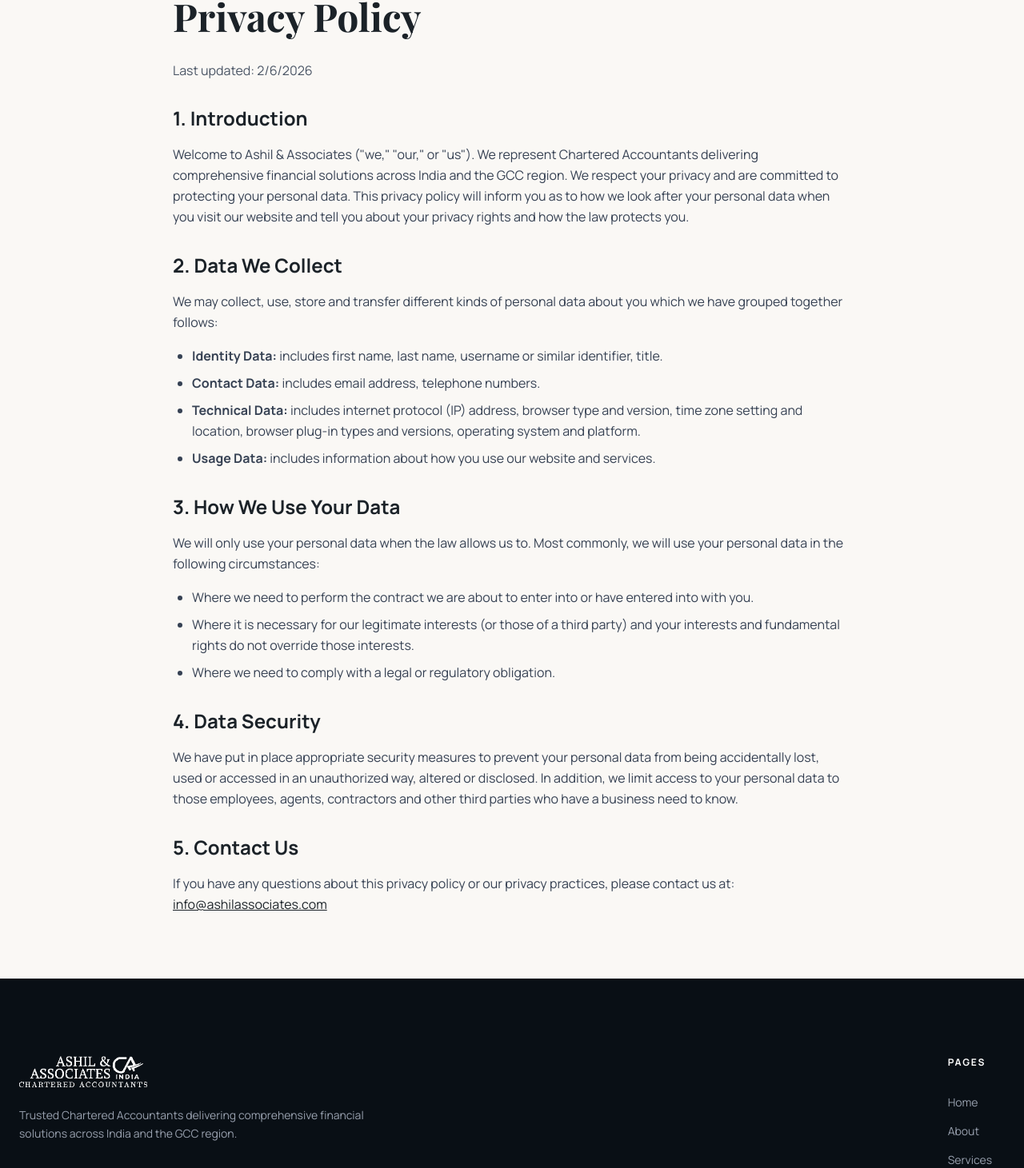
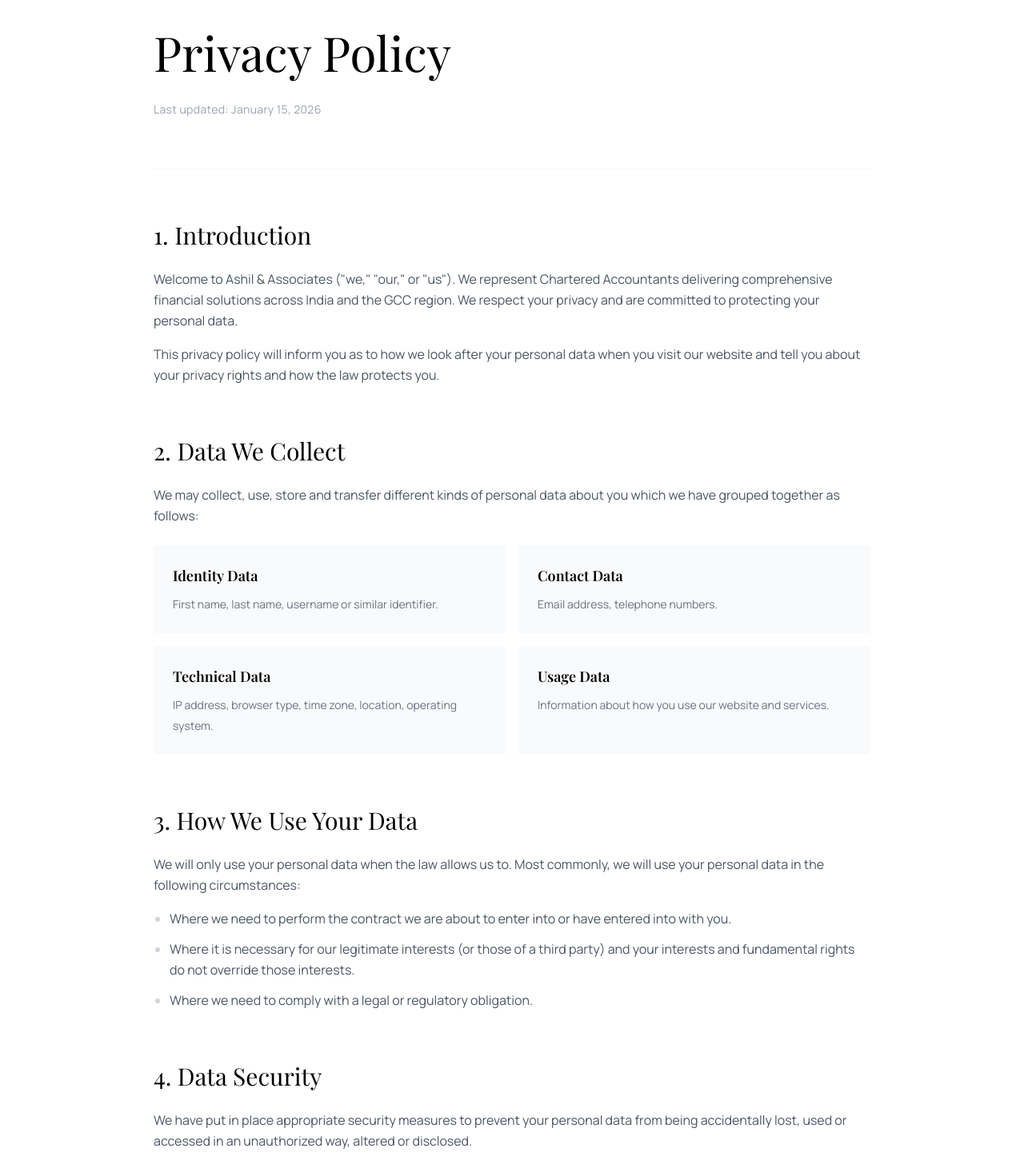
Before and after one commit to AsilMehaboob/Ashil-Associates, a Next.js app: page /privacy-policy in a window 1280 px wide. Shown: the part 132-1593 px from the top of the page at 80% size. Built offline with nearby package versions, Linux system fonts and the light colour scheme.

Commit message:
other pages ui enhanced

```diff
--- a/app/privacy-policy/page.tsx
+++ b/app/privacy-policy/page.tsx
@@ -1,116 +1,189 @@
-import Link from "next/link";
+"use client";
+
 import Nav from "@/components/Nav";
 import Footer from "@/components/Footer";
+import { motion } from "framer-motion";
 
 export default function PrivacyPolicy() {
+  const fadeIn = {
+    initial: { opacity: 0, y: 20 },
+    animate: { opacity: 1, y: 0 },
+    transition: { duration: 0.6 },
+  };
+
   return (
-    <div className="min-h-screen text-[#1b2228]">
+    <div className="min-h-screen bg-white">
       <Nav />
-      <main className="pt-32 pb-20 px-6 max-w-4xl mx-auto">
-        <h1 className="text-4xl md:text-5xl font-serif font-bold mb-8">
+
+      <main className="pt-40 pb-24 px-6 sm:px-8 lg:px-12">
+        <article className="max-w-4xl mx-auto">
+          {/* Header */}
+          <motion.div
+            initial={fadeIn.initial}
+            animate={fadeIn.animate}
+            transition={fadeIn.transition}
+            className="mb-16 border-b border-gray-100 pb-16"
+          >
+            <h1 className="text-4xl sm:text-5xl md:text-6xl font-serif text-black leading-tight mb-6">
               Privacy Policy
             </h1>
-        <p className="text-gray-600 mb-8 font-sans">
-          Last updated: {new Date().toLocaleDateString()}
+            <p className="text-gray-400 font-sans text-sm tracking-wide">
+              Last updated: January 15, 2026
             </p>
+          </motion.div>
 
-        <div className="space-y-8 font-sans text-gray-700 leading-relaxed">
-          <section>
-            <h2 className="text-2xl font-bold text-[#1b2228] mb-4">1. Introduction</h2>
+          {/* Content */}
+          <div className="space-y-16">
+            <motion.section
+              initial={{ opacity: 0, y: 20 }}
+              whileInView={{ opacity: 1, y: 0 }}
+              viewport={{ once: true }}
+              transition={{ duration: 0.6, delay: 0.2 }}
+            >
+              <h2 className="text-2xl md:text-3xl font-serif text-black mb-6">
+                1. Introduction
+              </h2>
+              <div className="text-gray-600 font-sans leading-relaxed text-base space-y-4">
                 <p>
-              Welcome to Ashil & Associates ("we," "our," or "us"). We represent
-              Chartered Accountants delivering comprehensive financial solutions
-              across India and the GCC region. We respect your privacy and are
-              committed to protecting your personal data. This privacy policy
-              will inform you as to how we look after your personal data when you
-              visit our website and tell you about your privacy rights and how
-              the law protects you.
+                  Welcome to Ashil & Associates ("we," "our," or "us"). We
+                  represent Chartered Accountants delivering comprehensive
+                  financial solutions across India and the GCC region. We
+                  respect your privacy and are committed to protecting your
+                  personal data.
                 </p>
-          </section>
+                <p>
+                  This privacy policy will inform you as to how we look after
+                  your personal data when you visit our website and tell you
+                  about your privacy rights and how the law protects you.
+                </p>
+              </div>
+            </motion.section>
 
-          <section>
-            <h2 className="text-2xl font-bold text-[#1b2228] mb-4">
+            <motion.section
+              initial={{ opacity: 0, y: 20 }}
+              whileInView={{ opacity: 1, y: 0 }}
+              viewport={{ once: true }}
+              transition={{ duration: 0.6, delay: 0.3 }}
+            >
+              <h2 className="text-2xl md:text-3xl font-serif text-black mb-6">
                 2. Data We Collect
               </h2>
-            <p className="mb-4">
-              We may collect, use, store and transfer different kinds of personal
-              data about you which we have grouped together follows:
+              <div className="text-gray-600 font-sans leading-relaxed text-base space-y-4">
+                <p>
+                  We may collect, use, store and transfer different kinds of
+                  personal data about you which we have grouped together as
+                  follows:
                 </p>
-            <ul className="list-disc pl-6 space-y-2">
+                <ul className="grid grid-cols-1 md:grid-cols-2 gap-4 mt-6">
+                  {[
+                    {
+                      label: "Identity Data",
+                      text: "First name, last name, username or similar identifier.",
+                    },
+                    {
+                      label: "Contact Data",
+                      text: "Email address, telephone numbers.",
+                    },
+                    {
+                      label: "Technical Data",
+                      text: "IP address, browser type, time zone, location, operating system.",
+                    },
+                    {
+                      label: "Usage Data",
+                      text: "Information about how you use our website and services.",
+                    },
+                  ].map((item, i) => (
+                    <li key={i} className="bg-gray-50 p-6 rounded-sm">
+                      <strong className="block text-black font-semibold font-serif mb-2 text-lg">
+                        {item.label}
+                      </strong>
+                      <span className="text-sm text-gray-500">{item.text}</span>
+                    </li>
+                  ))}
+                </ul>
+              </div>
+            </motion.section>
+
+            <motion.section
+              initial={{ opacity: 0, y: 20 }}
+              whileInView={{ opacity: 1, y: 0 }}
+              viewport={{ once: true }}
+              transition={{ duration: 0.6, delay: 0.4 }}
+            >
+              <h2 className="text-2xl md:text-3xl font-serif text-black mb-6">
+                3. How We Use Your Data
+              </h2>
+              <div className="text-gray-600 font-sans leading-relaxed text-base space-y-4">
+                <p>
+                  We will only use your personal data when the law allows us to.
+                  Most commonly, we will use your personal data in the following
+                  circumstances:
+                </p>
+                <ul className="list-disc pl-5 space-y-3 marker:text-gray-300">
                   <li>
-                <strong>Identity Data:</strong> includes first name, last name,
-                username or similar identifier, title.
+                    Where we need to perform the contract we are about to enter
+                    into or have entered into with you.
                   </li>
                   <li>
-                <strong>Contact Data:</strong> includes email address, telephone
-                numbers.
+                    Where it is necessary for our legitimate interests (or those
+                    of a third party) and your interests and fundamental rights
+                    do not override those interests.
                   </li>
                   <li>
-                <strong>Technical Data:</strong> includes internet protocol (IP)
-                address, browser type and version, time zone setting and
-                location, browser plug-in types and versions, operating system
-                and platform.
-              </li>
-              <li>
-                <strong>Usage Data:</strong> includes information about how you
-                use our website and services.
+                    Where we need to comply with a legal or regulatory
+                    obligation.
                   </li>
                 </ul>
-          </section>
+              </div>
+            </motion.section>
 
-          <section>
-            <h2 className="text-2xl font-bold text-[#1b2228] mb-4">
-              3. How We Use Your Data
-            </h2>
-            <p>
-              We will only use your personal data when the law allows us to. Most
-              commonly, we will use your personal data in the following
-              circumstances:
-            </p>
-            <ul className="list-disc pl-6 space-y-2 mt-4">
-              <li>
-                Where we need to perform the contract we are about to enter into
-                or have entered into with you.
-              </li>
-              <li>
-                Where it is necessary for our legitimate interests (or those of a
-                third party) and your interests and fundamental rights do not
-                override those interests.
-              </li>
-              <li>Where we need to comply with a legal or regulatory obligation.</li>
-            </ul>
-          </section>
-
-          <section>
-            <h2 className="text-2xl font-bold text-[#1b2228] mb-4">
+            <motion.section
+              initial={{ opacity: 0, y: 20 }}
+              whileInView={{ opacity: 1, y: 0 }}
+              viewport={{ once: true }}
+              transition={{ duration: 0.6, delay: 0.5 }}
+            >
+              <h2 className="text-2xl md:text-3xl font-serif text-black mb-6">
                 4. Data Security
               </h2>
+              <div className="text-gray-600 font-sans leading-relaxed text-base space-y-4">
                 <p>
-              We have put in place appropriate security measures to prevent your
-              personal data from being accidentally lost, used or accessed in an
-              unauthorized way, altered or disclosed. In addition, we limit
-              access to your personal data to those employees, agents,
-              contractors and other third parties who have a business need to
-              know.
+                  We have put in place appropriate security measures to prevent
+                  your personal data from being accidentally lost, used or
+                  accessed in an unauthorized way, altered or disclosed.
                 </p>
-          </section>
+                <p>
+                  In addition, we limit access to your personal data to those
+                  employees, agents, contractors and other third parties who
+                  have a business need to know.
+                </p>
+              </div>
+            </motion.section>
 
-          <section>
-            <h2 className="text-2xl font-bold text-[#1b2228] mb-4">
+            <motion.section
+              initial={{ opacity: 0, y: 20 }}
+              whileInView={{ opacity: 1, y: 0 }}
+              viewport={{ once: true }}
+              transition={{ duration: 0.6, delay: 0.6 }}
+            >
+              <h2 className="text-2xl md:text-3xl font-serif text-black mb-6">
                 5. Contact Us
               </h2>
-            <p>
-              If you have any questions about this privacy policy or our privacy
-              practices, please contact us at:{" "}
+              <div className="bg-[#F5F5F0] p-8 sm:p-10 rounded-sm">
+                <p className="text-gray-600 font-sans leading-relaxed mb-6">
+                  If you have any questions about this privacy policy or our
+                  privacy practices, please contact us at:
+                </p>
                 <a
                   href="mailto:info@ashilassociates.com"
-                className="text-[#1b2228] underline hover:text-gray-600"
+                  className="text-black font-serif text-xl border-b border-black/20 hover:border-black pb-1 transition-colors"
                 >
                   info@ashilassociates.com
                 </a>
-            </p>
-          </section>
               </div>
+            </motion.section>
+          </div>
+        </article>
       </main>
       <Footer />
     </div>
--- a/app/terms-of-service/page.tsx
+++ b/app/terms-of-service/page.tsx
@@ -1,105 +1,164 @@
-import Link from "next/link";
+"use client";
+
 import Nav from "@/components/Nav";
 import Footer from "@/components/Footer";
+import { motion } from "framer-motion";
 
 export default function TermsOfService() {
+  const fadeIn = {
+    initial: { opacity: 0, y: 20 },
+    animate: { opacity: 1, y: 0 },
+    transition: { duration: 0.6 },
+  };
+
   return (
-    <div className="min-h-screen text-[#1b2228]">
+    <div className="min-h-screen bg-white">
       <Nav />
-      <main className="pt-32 pb-20 px-6 max-w-4xl mx-auto">
-        <h1 className="text-4xl md:text-5xl font-serif font-bold mb-8">
+
+      <main className="pt-40 pb-24 px-6 sm:px-8 lg:px-12">
+        <article className="max-w-4xl mx-auto">
+          {/* Header */}
+          <motion.div
+            initial={fadeIn.initial}
+            animate={fadeIn.animate}
+            transition={fadeIn.transition}
+            className="mb-16 border-b border-gray-100 pb-16"
+          >
+            <h1 className="text-4xl sm:text-5xl md:text-6xl font-serif text-black leading-tight mb-6">
               Terms of Service
             </h1>
-        <p className="text-gray-600 mb-8 font-sans">
-          Last updated: {new Date().toLocaleDateString()}
+            <p className="text-gray-400 font-sans text-sm tracking-wide">
+              Last updated: January 15, 2026
             </p>
+          </motion.div>
 
-        <div className="space-y-8 font-sans text-gray-700 leading-relaxed">
-          <section>
-            <h2 className="text-2xl font-bold text-[#1b2228] mb-4">
+          {/* Content */}
+          <div className="space-y-16">
+            <motion.section
+              initial={{ opacity: 0, y: 20 }}
+              whileInView={{ opacity: 1, y: 0 }}
+              viewport={{ once: true }}
+              transition={{ duration: 0.6, delay: 0.2 }}
+            >
+              <h2 className="text-2xl md:text-3xl font-serif text-black mb-6">
                 1. Acceptance of Terms
               </h2>
+              <div className="text-gray-600 font-sans leading-relaxed text-base space-y-4">
                 <p>
-              By accessing and using this website, you accept and agree to be
-              bound by the terms and provision of this agreement. In addition,
-              when using these particular services, you shall be subject to any
-              posted guidelines or rules applicable to such services. Any
-              participation in this service will constitute acceptance of this
-              agreement. If you do not agree to abide by the above, please do not
-              use this service.
+                  By accessing and using this website, you accept and agree to
+                  be bound by the terms and provision of this agreement.
                 </p>
-          </section>
+                <p>
+                  In addition, when using these particular services, you shall
+                  be subject to any posted guidelines or rules applicable to
+                  such services. Any participation in this service will
+                  constitute acceptance of this agreement. If you do not agree
+                  to abide by the above, please do not use this service.
+                </p>
+              </div>
+            </motion.section>
 
-          <section>
-            <h2 className="text-2xl font-bold text-[#1b2228] mb-4">
+            <motion.section
+              initial={{ opacity: 0, y: 20 }}
+              whileInView={{ opacity: 1, y: 0 }}
+              viewport={{ once: true }}
+              transition={{ duration: 0.6, delay: 0.3 }}
+            >
+              <h2 className="text-2xl md:text-3xl font-serif text-black mb-6">
                 2. Intellectual Property
               </h2>
+              <div className="text-gray-600 font-sans leading-relaxed text-base space-y-4">
                 <p>
-              This site and its original content, features, and functionality are
-              owned by Ashil & Associates and are protected by international
-              copyright, trademark, patent, trade secret, and other intellectual
-              property or proprietary rights laws.
+                  This site and its original content, features, and
+                  functionality are owned by Ashil & Associates and are
+                  protected by international copyright, trademark, patent, trade
+                  secret, and other intellectual property or proprietary rights
+                  laws.
                 </p>
-          </section>
+              </div>
+            </motion.section>
 
-          <section>
-            <h2 className="text-2xl font-bold text-[#1b2228] mb-4">
+            <motion.section
+              initial={{ opacity: 0, y: 20 }}
+              whileInView={{ opacity: 1, y: 0 }}
+              viewport={{ once: true }}
+              transition={{ duration: 0.6, delay: 0.4 }}
+            >
+              <h2 className="text-2xl md:text-3xl font-serif text-black mb-6">
                 3. Use License
               </h2>
-            <p className="mb-4">
+              <div className="text-gray-600 font-sans leading-relaxed text-base space-y-4">
+                <p>
                   Permission is granted to temporarily download one copy of the
-              materials (information or software) on Ashil & Associates' website
-              for personal, non-commercial transitory viewing only. This is the
-              grant of a license, not a transfer of title, and under this
-              license you may not:
+                  materials (information or software) on Ashil & Associates'
+                  website for personal, non-commercial transitory viewing only.
+                  This is the grant of a license, not a transfer of title, and
+                  under this license you may not:
                 </p>
-            <ul className="list-disc pl-6 space-y-2">
-              <li>modify or copy the materials;</li>
+                <div className="bg-gray-50 p-6 md:p-8 rounded-sm">
+                  <ul className="list-disc pl-5 space-y-3 marker:text-black">
+                    <li>Modify or copy the materials;</li>
                     <li>
-                use the materials for any commercial purpose, or for any public
-                display (commercial or non-commercial);
+                      Use the materials for any commercial purpose, or for any
+                      public display;
                     </li>
                     <li>
-                attempt to decompile or reverse engineer any software contained
-                on Ashil & Associates' website;
+                      Attempt to decompile or reverse engineer any software
+                      contained on the website;
                     </li>
                     <li>
-                remove any copyright or other proprietary notations from the
-                materials; or
+                      Remove any copyright or other proprietary notations; or
                     </li>
                     <li>
-                transfer the materials to another person or "mirror" the
+                      Transfer the materials to another person or "mirror" the
                       materials on any other server.
                     </li>
                   </ul>
-          </section>
+                </div>
+              </div>
+            </motion.section>
 
-          <section>
-            <h2 className="text-2xl font-bold text-[#1b2228] mb-4">
+            <motion.section
+              initial={{ opacity: 0, y: 20 }}
+              whileInView={{ opacity: 1, y: 0 }}
+              viewport={{ once: true }}
+              transition={{ duration: 0.6, delay: 0.5 }}
+            >
+              <h2 className="text-2xl md:text-3xl font-serif text-black mb-6">
                 4. Disclaimer
               </h2>
+              <div className="text-gray-600 font-sans leading-relaxed text-base space-y-4">
                 <p>
-              The materials on Ashil & Associates' website are provided on an 'as
-              is' basis. Ashil & Associates makes no warranties, expressed or
-              implied, and hereby disclaims and negates all other warranties
-              including, without limitation, implied warranties or conditions of
-              merchantability, fitness for a particular purpose, or
-              non-infringement of intellectual property or other violation of
-              rights.
+                  The materials on Ashil & Associates' website are provided on
+                  an 'as is' basis. Ashil & Associates makes no warranties,
+                  expressed or implied, and hereby disclaims and negates all
+                  other warranties including, without limitation, implied
+                  warranties or conditions of merchantability, fitness for a
+                  particular purpose, or non-infringement of intellectual
+                  property or other violation of rights.
                 </p>
-          </section>
+              </div>
+            </motion.section>
 
-          <section>
-            <h2 className="text-2xl font-bold text-[#1b2228] mb-4">
+            <motion.section
+              initial={{ opacity: 0, y: 20 }}
+              whileInView={{ opacity: 1, y: 0 }}
+              viewport={{ once: true }}
+              transition={{ duration: 0.6, delay: 0.6 }}
+            >
+              <h2 className="text-2xl md:text-3xl font-serif text-black mb-6">
                 5. Governing Law
               </h2>
+              <div className="text-gray-600 font-sans leading-relaxed text-base space-y-4">
                 <p>
-              Any claim relating to Ashil & Associates' website shall be governed
-              by the laws of the India without regard to its conflict of law
-              provisions.
+                  Any claim relating to Ashil & Associates' website shall be
+                  governed by the laws of India without regard to its conflict
+                  of law provisions.
                 </p>
-          </section>
               </div>
+            </motion.section>
+          </div>
+        </article>
       </main>
       <Footer />
     </div>
```
Lines whose indentation alone changed are shown as unchanged.
